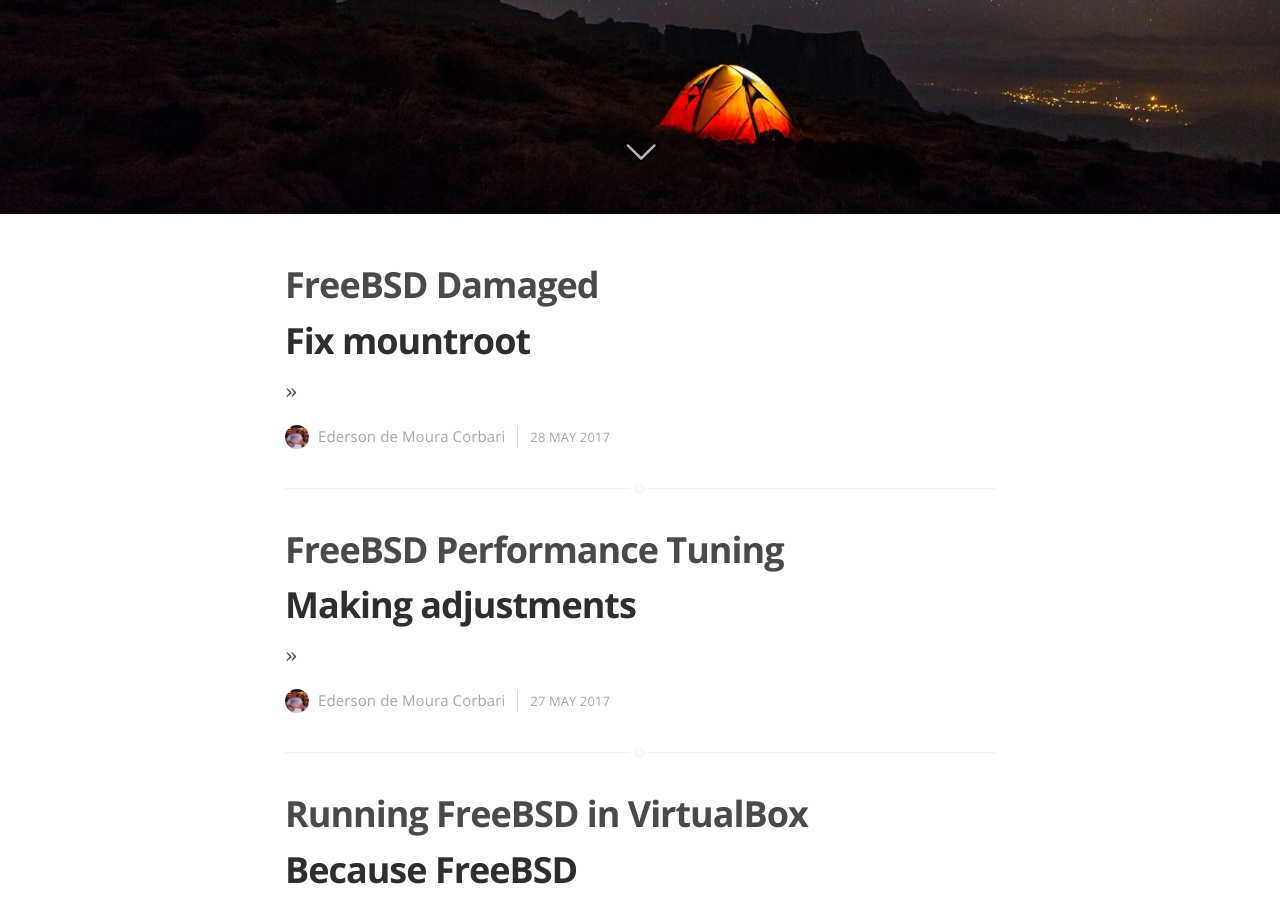
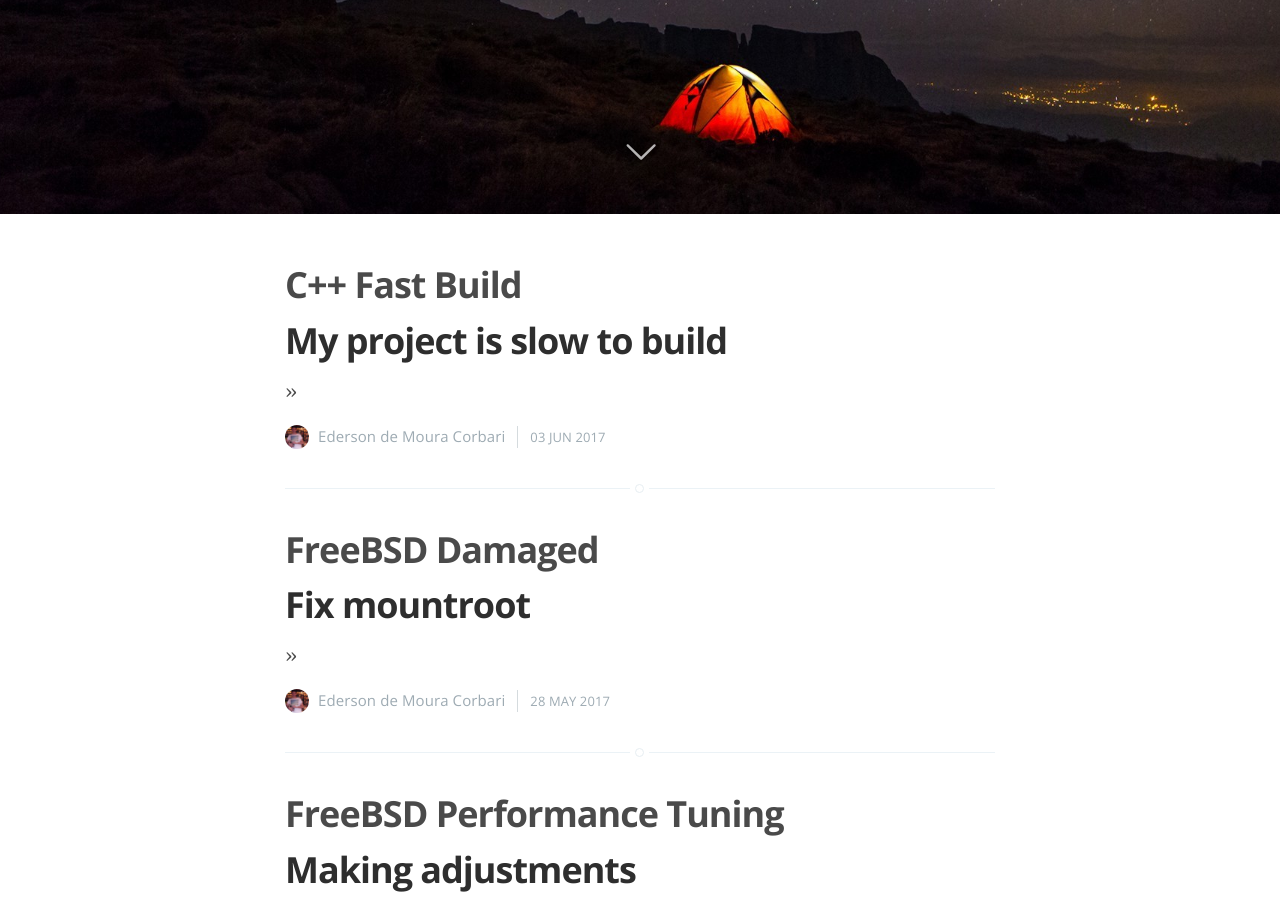
Before and after one commit to edersoncorbari/edersoncorbari.github.io, a Jekyll site: the page built from index.html, in a window 1280 px wide and 900 px high, scrolled down 686 px. Built offline with Jekyll 4.4.1, drawn with Linux system fonts in a browser that asks for light colours; the list of posts is cut into pages by our own code; some of the changed lines change nothing that is shown.

Commit message:
1. Add new post: C++ Fast Build.

```diff
--- a/_layouts/default.html
+++ b/_layouts/default.html
@@ -34,6 +34,8 @@
     <script type="text/javascript" src="/assets/js/jquery.fitvids.js"></script>
     <script type="text/javascript" src="/assets/js/index.js"></script>
 
+    <script src="https://cdn.rawgit.com/google/code-prettify/master/loader/run_prettify.js"></script>
+
     <!-- Google Analytics Tracking code -->
     <script type="text/javascript">
 
--- /dev/null
+++ b/_posts/2017-06-03-cpp-fast-build.html
@@ -0,0 +1,255 @@
+---
+layout: post
+title:  C++ Fast Build
+date:   2017-06-03
+---
+
+<h2>My project is slow to build</h2>
+
+
+<p>
+Often we develop our projects without worrying about standards or optimization issues, ehen the project is small this is
+not a problem, but if the project is growing we start to have compile time problem.
+</p>
+
+<p>
+So what can we do to improve the project build time. Below some of the most critical points:
+</p>
+
+<ul>
+  <li>1. Get a faster computer (of course);</li>
+  <li>2. Only if needed: Forward Declarations;</li>
+  <li>3. Add guard conditions;</li>
+  <li>4. Split the build into pieces;</li>
+  <li>5. Use parallelism and precompiled headers;</b>
+  <li>6. Use shared libraries.</b>
+</ul>
+
+<p>
+This has to do with the physical structure of C++ and how the compiler works, this is very important in large projects.
+I will detail each point quoted and then we will test with a project.
+</p>
+
+<h3>1. Get a faster computer</h3>
+
+<p>
+This is quite obvious, a software developer primarily working with desktop application needs to have great hardware.
+If you do not have one, buy one.
+</p>
+
+
+<h3>2. Only if needed: Forward Declarations</h3>
+
+<p>
+In C++, when anything in a header file changes, all code that includes that header either directly or indirectly
+must be recompiled. So it is important to minimize these dependencies. How?
+</p>
+
+<ul>
+  <li>Do not include "#include xxx.h" unnecessarily in the header class;</li>
+  <li>Avoid unnecessary membership.</li>
+</ul>
+
+<p>
+See the example below in the unnecessary class:
+</p>
+
+<pre class="prettyprint">
+...
+#include &lt;iostream&gt; // !!! Remove is not used !!!
+#include &lt;ostream&gt;  // !!! Remove is not used !!!
+#include &lt;vector&gt;
+#include &lt;algorithm&gt; // !!! Remove is not used !!!
+
+class Base
+{
+    std::vector<int> printVector()
+    {
+        std::vector<int> v{1, 2, 3, 10, 25, 26, 3};
+        return v;
+    }
+};
+...
+</pre>
+
+<h3>3. Add guard conditions</h3>
+
+<p>
+It is very important to add the guards to the files and also add <a href="https://en.wikipedia.org/wiki/Pragma_once">#pragma once</a> to
+avoid recompiling to that file. See the class file definition example:
+</p>
+
+<pre class="prettyprint">
+#pragma once
+#ifndef PROJECT_BASE_HXX
+#define PROJECT_BASE_HXX
+
+#include &lt;vector&gt;
+
+class Base
+{
+    // Constructor.
+    Base();
+
+    // Destructor.
+    ~Base();
+
+    // Print my vector.
+    std::vector<int> printVector();
+};
+
+#endif // PROJECT_BASE_HXX
+</pre>
+
+<p>
+See the class implementation example:
+</p>
+
+<pre class="prettyprint">
+#ifndef PROJECT_BASE_HXX
+#include "base.hxx"
+#define PROJECT_BASE_HXX
+
+#include &lt;iostream&gt;
+
+Base::Base()
+{
+    std::cout &lt;&lt; "Constructor" &lt;&lt; std::endl;
+}
+
+Base::~Base()
+{
+    std::cout &lt;&lt; "Destructor" &lt;&lt; std::endl;
+}
+
+std::vector<int> Base::printVector()
+{
+    std::vector<int> v{1, 2, 3, 10, 25, 26, 3};
+    return v;
+}
+</pre>
+
+<h3>4. Split the build into pieces</h3>
+
+<p>
+Split the build into pieces, create libraries that can be reused and shared with other projects.
+For example, create a library of generic methods, a library that communicates with the database,
+another library that sends data, and receives data from a server.
+</p>
+
+<p>
+See the solution diagram below:
+</p>
+
+<img src="{{ post.url }}/assets/blog/2017-06-03/project.png"><br>
+
+<h3>5. Use parallelism and precompiled headers</h3>
+
+<p>
+In the case of Unix environment we use the command <b>make</b> (maintain program dependencies) to build
+the project, by default make does not use parallelism, so we have to enable it. To know how many cores my
+processor uses the <b>lscpu</b> command in FreeBSD use <b>sysctl hw.model hw.machine hw.ncpu</b>, in my
+case I have 4.
+</p>
+
+<p>
+So to build my project I will use the command <b>make -j4</b>. There are other build system like <b>ninja</b> or <b>bjam</b>,
+I like to use ninja with <b>cmake</b> for small and medium projects.
+</p>
+
+<h3>Use shared libraries</h3>
+
+<p>
+Use whenever possible shared library on Unix/Linux systems are the .so files on windows .dll and on Mac .dylib.
+Shared libraries reduce the amount of code that is duplicated in each program that makes use of the library,
+keeping the binaries small. It also allows you to replace the shared object with one that is functionally equivalent,
+but may have added performance benefits without needing to recompile the program that makes use of it. Shared libraries will,
+however have a small additional cost for the execution of the functions as well as a run-time loading cost as all the
+symbols in the library need to be connected to the things they use. Additionally, shared libraries can be loaded into
+an application at run-time, which is the general mechanism for implementing binary plug-in systems.
+</p>
+
+
+<h3>Testing</h3>
+
+<p>
+I made the modifications I mentioned above in a library that I use for generic methods and the speed gain for compiling
+was 20/30% for fast. Lets test:
+</p>
+
+<p>
+Install clang and ccache, cmake and ninja on your system. Now do the commands below:
+</p>
+
+<pre class="prettyprint">
+mkdir ~/test && cd ~/test
+git clone https://github.com/edersoncorbari/genesis.git
+cd genesis
+
+export CC="ccache clang"
+export CXX="ccache clang++"
+
+mkdir build && cd build
+cmake -GNinja ../
+ninja
+</pre>
+
+<p>
+The <b>ninja</b> enables by default the parallelism in the case of <b>make</b> you need to pass <b>-j</b> with number of cores
+of your processor.
+</p>
+
+<pre class="prettyprint">
+mkdir build && cd build
+cmake ../
+make -j4
+</pre>
+
+<p>
+Let's calculate the build time:
+</p>
+
+<pre class="prettyprint">
+cd genesis
+rm -rf build
+
+mkdir build && cd build
+cmake -DCMAKE_BUILD_TYPE=Debug -GNinja ../
+date +"%T" &gt;&gt; elapsed.log && ninja -v && date +"%T" &gt;&gt; elapsed.log
+
+</pre>
+
+<p>
+Check the file on my test:
+</p>
+
+<pre class="prettyprint">
+cat elapsed.log
+
+14:23:54
+14:24:12
+</pre>
+
+<p>
+It takes 18 seconds to compile! It is! With some care you make your build faster and improve
+your productivity.
+</p>
+
+<p>
+Programs that were used:
+</p>
+
+<ul>
+  <li><a href="https://cmake.org/">CMake</a></li>
+  <li><a href="https://ninja-build.org/">Ninja</a></li>
+  <li><a href="https://clang.llvm.org/">Clang</a></li>
+  <li><a href="https://clang.llvm.org/">Gcc</a></li>
+</ul>
+
+<p>
+Book recommendation:
+</p>
+
+<ul>
+  <li> <a href="https://www.amazon.com/exec/obidos/ASIN/0201633620/ref=nosim/gamesfromwith-20">Large-Scale C++ Software Design</a></li>
+</ul>
```
Also changed, not shown: assets/blog/2017-06-03/project.png (added).
